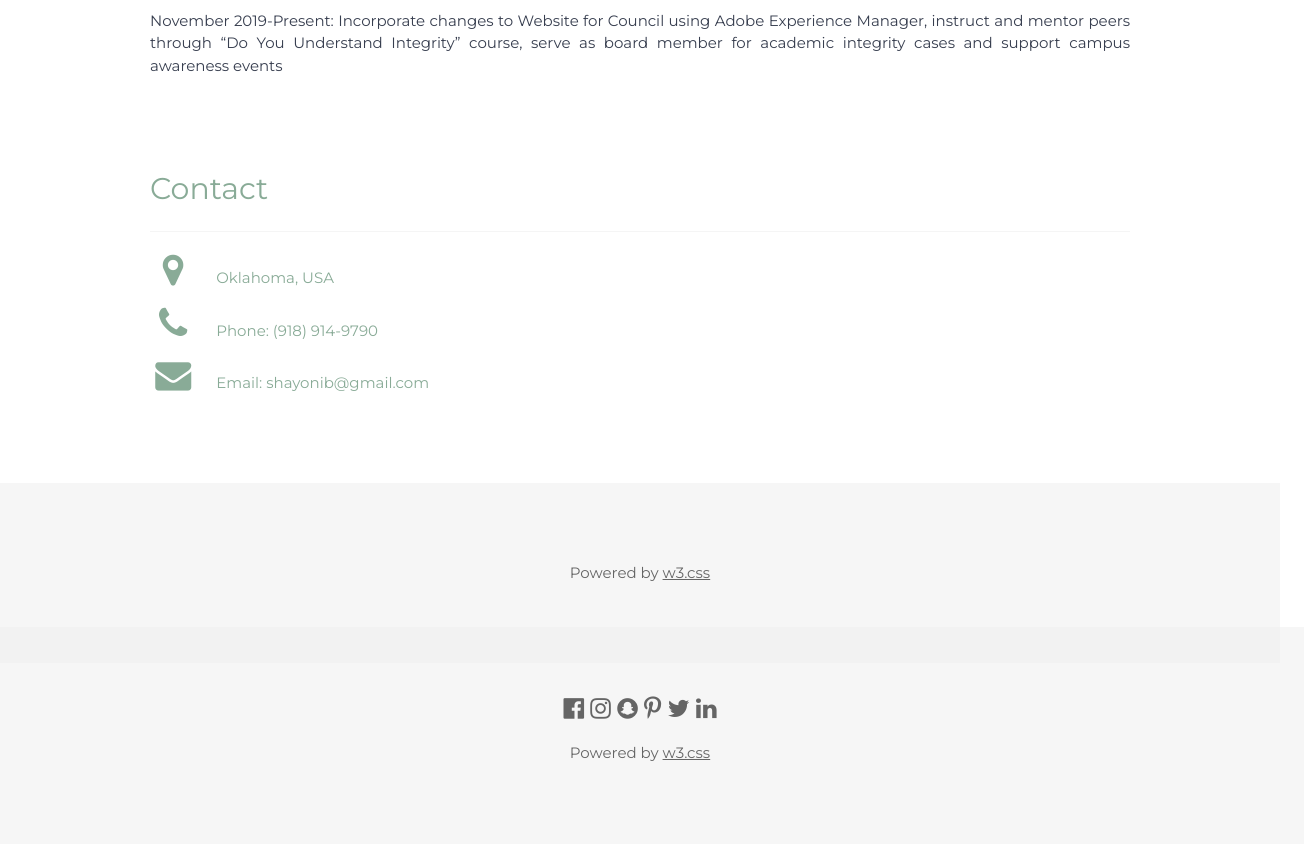
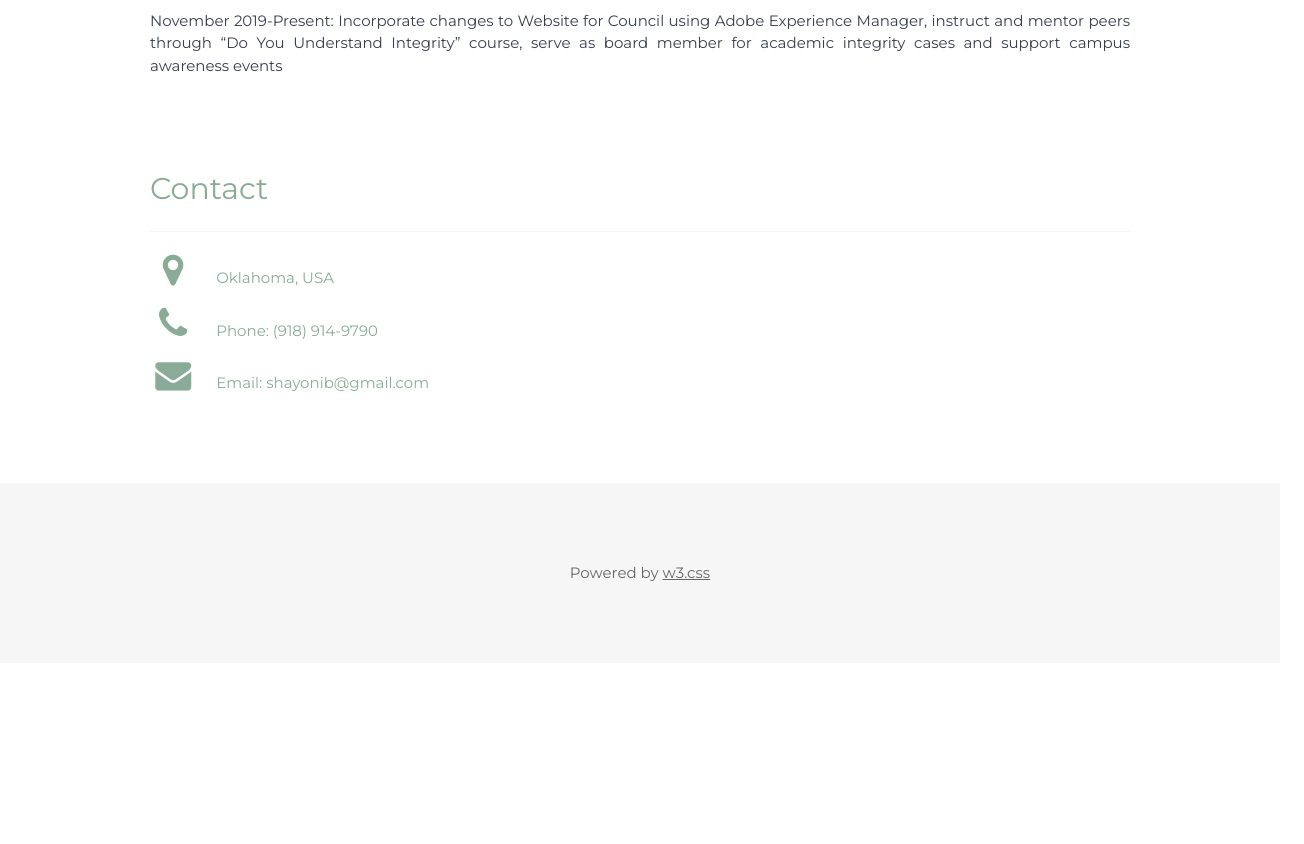
Before and after one commit to shayonib/shayonib.github.io, a plain HTML site: page index.html in a window 1280 px wide. Shown: the part 2182-3026 px from the top of the page, 1304 px wide, since content can reach past the window. After the commit the page ends 2845 px from the top, so only its background shows below. Drawn offline with Linux system fonts and the light colour scheme.

Commit message:
final commit

```diff
--- a/index.html
+++ b/index.html
@@ -166,14 +166,5 @@
         }
     </script>
 </body>
-<!-- Footer -->
-<footer class="w3-container w3-padding-64 w3-light-grey w3-center w3-opacity w3-xlarge" style="margin:-24px">
-    <i class="fa fa-facebook-official w3-hover-opacity"></i>
-    <i class="fa fa-instagram w3-hover-opacity"></i>
-    <i class="fa fa-snapchat w3-hover-opacity"></i>
-    <i class="fa fa-pinterest-p w3-hover-opacity"></i>
-    <i class="fa fa-twitter w3-hover-opacity"></i>
-    <i class="fa fa-linkedin w3-hover-opacity"></i>
-    <p class="w3-medium">Powered by <a href="https://www.w3schools.com/w3css/default.asp" target="_blank" class="w3-hover-text-green">w3.css</a></p>
-    <!-- End footer -->
+
 </html>
```
